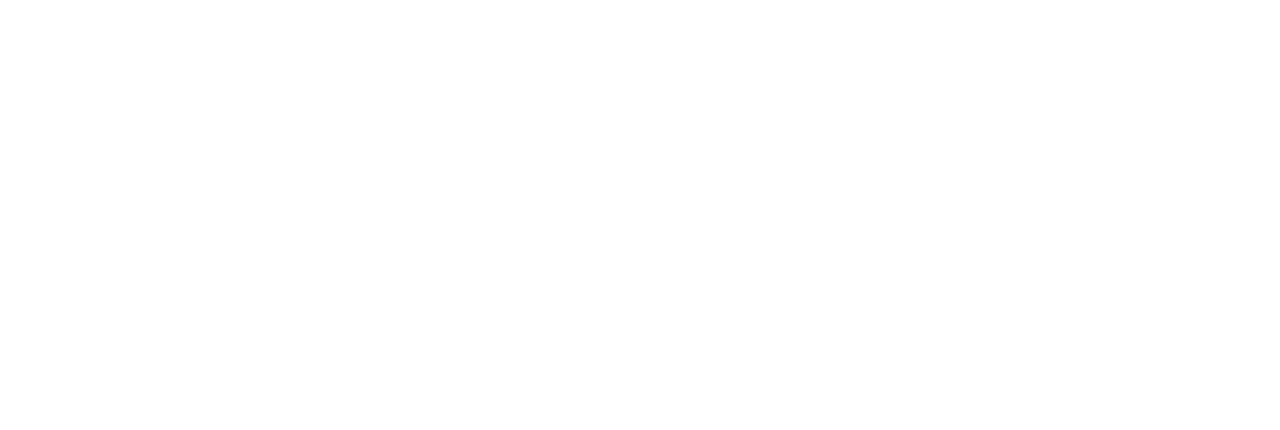
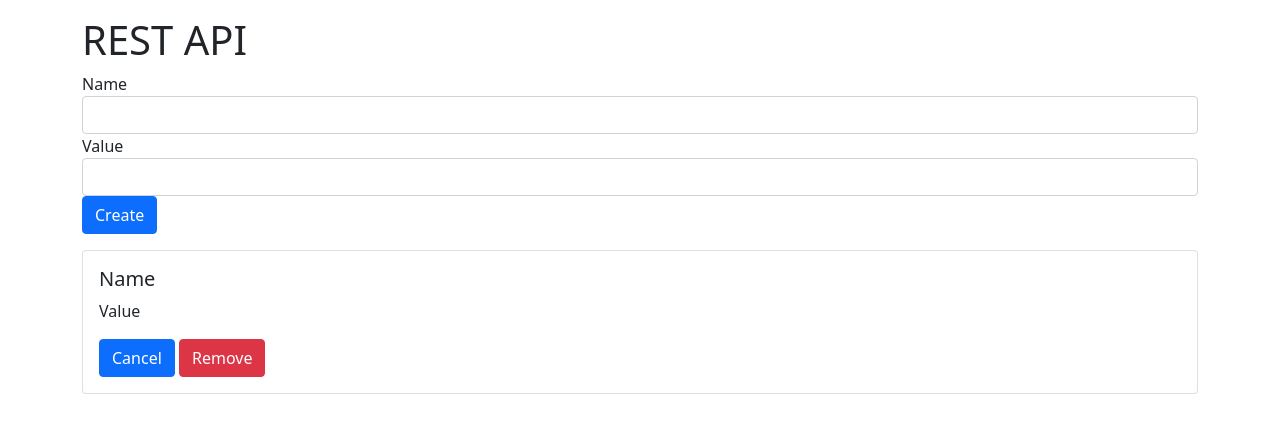
Before and after one commit to melnichenkod/rest-api, a website with bundled scripts: page client/index.html in a window 1280 px wide. Built offline with nearby package versions, Linux system fonts and the light colour scheme.

Commit message:
added simple markup

```diff
--- a/client/index.html
+++ b/client/index.html
@@ -4,9 +4,33 @@
   <meta charset="UTF-8">
   <meta http-equiv="X-UA-Compatible" content="IE=edge">
   <meta name="viewport" content="width=device-width, initial-scale=1.0">
+  <link href="https://cdn.jsdelivr.net/npm/bootstrap@5.1.3/dist/css/bootstrap.min.css" rel="stylesheet" integrity="sha384-1BmE4kWBq78iYhFldvKuhfTAU6auU8tT94WrHftjDbrCEXSU1oBoqyl2QvZ6jIW3" crossorigin="anonymous">
   <title>Document</title>
 </head>
 <body>
+  <div class="container pt-3">
+    <h1>REST API</h1>
+
+  <form class="form-inline mb-3">
+    <div class="form-group mr-5">
+      <label for="name" class="mr-3">Name</label>
+      <input type="text" class="form-control" id="name">
+    </div>
+    <div class="form-group mr-5">
+      <label for="value" class="mr-3">Value</label>
+      <input type="text" class="form-control" id="value">
+    </div>
+    <button class="btn btn-primary" type="submit">Create</button>
+  </form>
+  <div class="card mb-3">
+    <div class="card-body">
+      <h5 class="card-title">Name</h5>
+      <p class="card-text">Value</p>
+      <button class="btn btn-primary">Cancel</button>
+      <button class="btn btn-danger">Remove</button>
+    </div>
+  </div>
+  </div>
   <script type="module" src="./frontend.js"></script>
 </body>
 </html>
```
